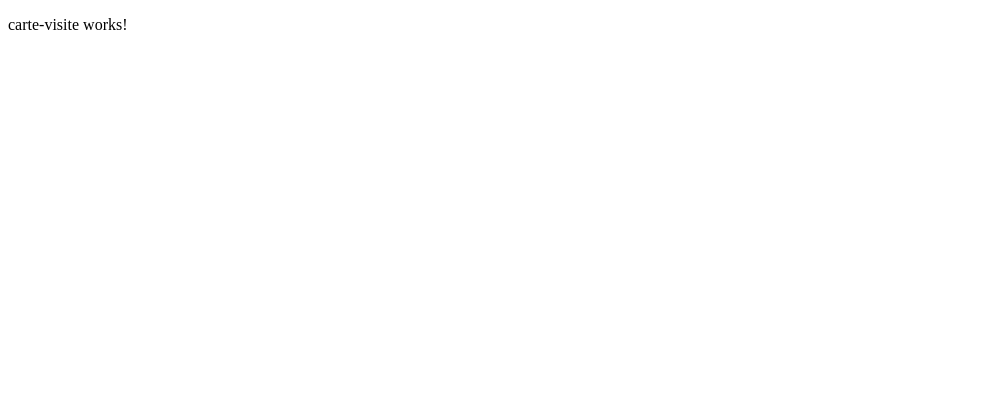
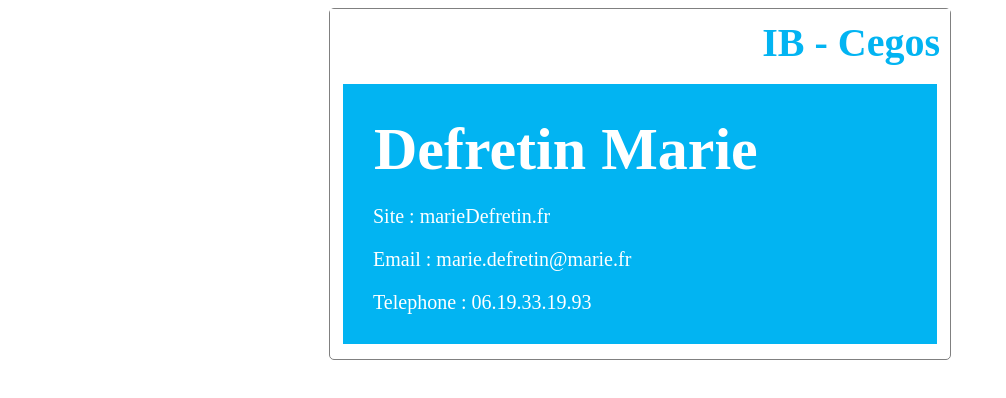
Before and after one commit to marue59/Angular, an Angular app: page / in a window 1280 px wide. Shown: the top 398 px of the page, without its empty margins (0-1006 px from the left). Built offline with nearby package versions, Linux system fonts and the light colour scheme.

Commit message:
creation du front et import des variable

```diff
--- a/src/app/components/carte-visite/carte-visite.component.html
+++ b/src/app/components/carte-visite/carte-visite.component.html
@@ -1 +1,15 @@
-<p>carte-visite works!</p>
+<div class="background">
+  <div class="card-hearder">
+    {{user.company.name}}
+    <div class="card">
+      <div class="name">
+        {{user.name}} {{user.username}}
+      </div>
+      <div class="info">
+        <p>Site : {{user.website}}</p>
+        <p>Email : {{user.email}}</p>
+        <p>Telephone : {{user.phone}}</p>
+      </div>
+    </div>
+  </div>
+</div>
--- a/src/app/components/carte-visite/carte-visite.component.scss
+++ b/src/app/components/carte-visite/carte-visite.component.scss
@@ -0,0 +1,49 @@
+.background
+ {
+   width: 620px;
+   height: 350px;
+   display: block;
+   margin: auto;
+   background-color: #ffffff;
+   border-radius: 5px;
+   border: 1px solid grey;
+ }
+.card-hearder
+ {
+   background-color: #ffffff;
+   height: 100px;
+   text-align: right;
+   font-size: 40px;
+   padding: 10px;
+   font-weight: 600;
+   color: #02b4f2;
+
+ }
+.name
+ {
+   font-size: 60px;
+   padding: 1px;
+   font-weight: 600;
+   color: #ffffff;
+ }
+
+ .card
+{
+  height: 200px;
+  margin-top: 15px;
+  border: 3px solid white;
+  background-color: #02b4f2;
+  padding: 30px;
+  color: white;
+  text-align: left;
+  font-weight: 900;
+ }
+
+ .info
+{
+  color: white;
+  margin-top: 20px;
+  text-align: left;
+  font-weight: 150;
+  font-size: 20px;
+}
--- a/src/app/components/carte-visite/carte-visite.component.ts
+++ b/src/app/components/carte-visite/carte-visite.component.ts
@@ -9,9 +9,9 @@ export class CarteVisiteComponent implements OnInit {
 
 user: any = {
     id: 1,
-    name: "Leanne Graham",
-    username: "Bret",
-    email: "Sincere@april.biz",
+    name: "Defretin",
+    username: "Marie",
+    email: "marie.defretin@marie.fr",
     address: {
       street : "Kulas Light",
       suite : "Apt. 556",
@@ -22,10 +22,10 @@ user: any = {
         lng : "81.1496"
       }
     },
-    phone : "1-770-736-8031 x56442",
-    website : "hildegard.org",
+    phone : "06.19.33.19.93",
+    website : "marieDefretin.fr",
     company : {
-      name : "Romaguera-Crona",
+      name : "IB - Cegos",
       catchPhrase : "Multi-layered client-server neural-net",
       bs : "harness real-time e-markets"
     }
```
